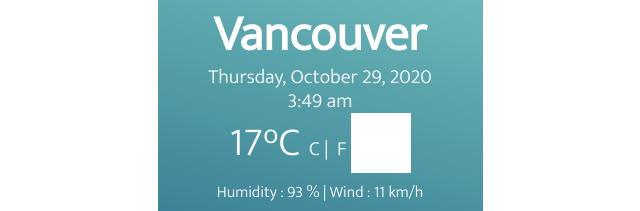
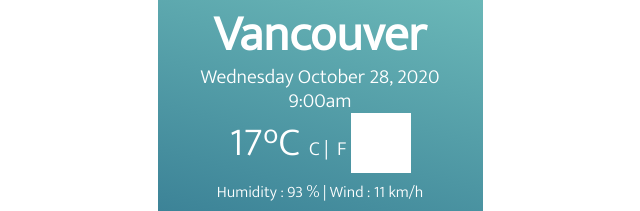
Before and after one commit to thecon005/weather-report, a website: page index.html in a window 1280 px wide. Shown: the part 138-349 px from the top of the page, 320-960 px from the left. Drawn offline with nearby package versions, Linux system fonts and the light colour scheme; no server answers; grey boxes are pictures that could not be loaded.

Commit message:
Updated Date

```diff
--- a/index.html
+++ b/index.html
@@ -34,9 +34,9 @@
         Vancouver
       </strong>
       </h1>
-      <h2>
-        Sunday October 4th, 2020 </h2>
-      <h3 id = "time">9:00am</h3>
+      <h2 id = "date">
+      Wednesday October 28, 2020
+      <span id = "time">9:00am</span></h2>
       <h4><span class="temperature" id ="temperature"> 17°C </span>
           <a href = `#` id = "celsius"> C |</a>
           <a href = `#` id = "fahrenheit"> F </a>
--- a/src/index.js
+++ b/src/index.js
@@ -1,5 +1,5 @@
-let current = new Date();
-function dateInfo() {
+function formatDate(timestamp){
+ let current = new Date(timestamp);
  let date = current.getDate();
  let days = [
   "Sunday",
@@ -27,30 +27,21 @@ function dateInfo() {
 ];
 let month = months[current.getMonth()];
 let year = current.getFullYear();
-
-  return `${day}, ${month} ${date}, ${year}`;
-}
-let dateToday = document.querySelector("h2");
-dateToday.innerHTML = dateInfo(current);
-
-function tellTime() {
 let hours = current.getHours();
 let realTime = hours >= 12 ? "pm" : "am";
 hours = hours % 12 || 12;
 let minutes = current.getMinutes();
-  if (minutes < 10) {
-    minutes = `0${minutes}`;
+if (minutes < 10) {minutes = `0${minutes}`;
 }
+  return `${day} ${month} ${date}, ${year}</br>
+  ${hours}:${minutes}${realTime}`;
 
-  return `${hours}:${minutes} ${realTime}`;
-}
-let currentTime = document.querySelector("h3");
-currentTime.innerHTML = tellTime(current);
 
 searchCity("Vancouver");
 function showWeather(response) {
   console.log(response);
   let headline = document.querySelector("h1");
+  let dateElement = document.querySelector("#date");
   let temperature = Math.round(response.data.main.temp);
   celsiusTemperature = response.data.main.temp;
   let tempNow = document.querySelector("#temperature");
@@ -60,6 +51,7 @@ function showWeather(response) {
   let iconElement = document.querySelector("#icon");
   let icon = response.data.weather[0].icon;
   headline.innerHTML = `${response.data.name}`;
+  dateElement.innerHTML = formatDate(response.data.dt * 1000);
   tempNow.innerHTML = `${temperature}°C`;
   humidityElement.innerHTML = response.data.main.humidity;
   windElement.innerHTML = response.data.wind.speed;
--- a/src/styles.css
+++ b/src/styles.css
@@ -16,8 +16,7 @@ h1 {
   margin-bottom: 0px;
   padding: 0;
 }
-h2,
-h3 {
+h2 {
   margin: 0;
   font-size: 20px;
 }
```
Lines whose indentation alone changed are shown as unchanged.
